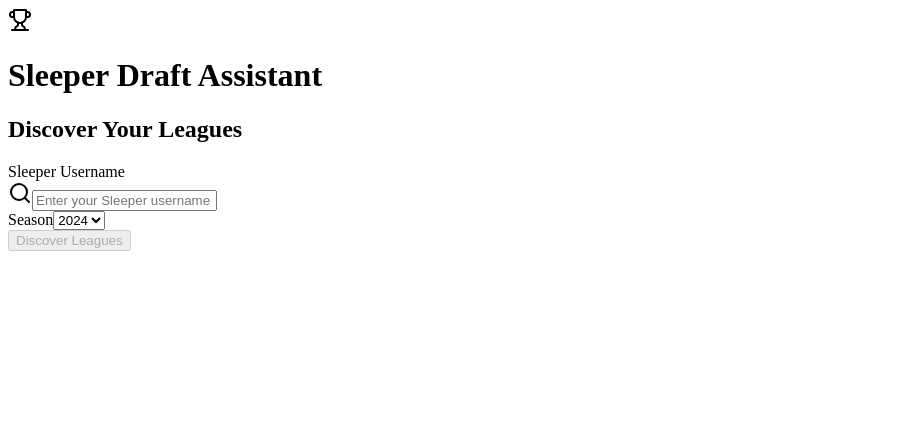
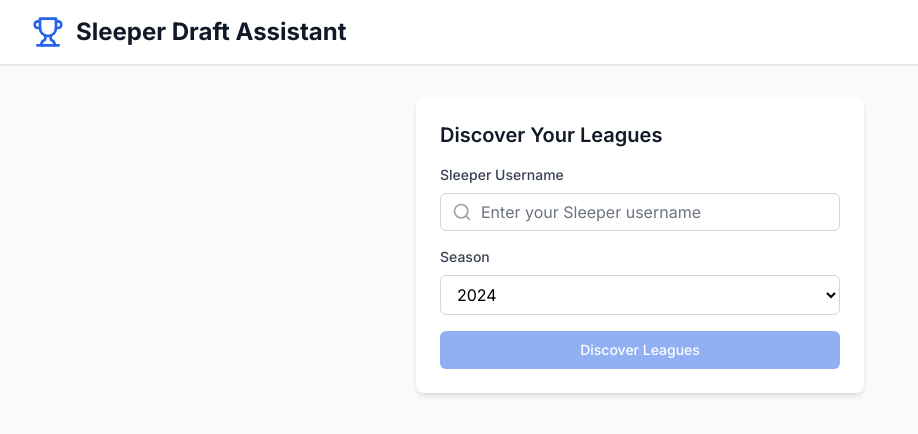
Before and after one commit to gairodev/FantasyFootballApp, a Next.js app in the folder app/web/: page / in a window 1280 px wide. Shown: the top 434 px of the page, without its empty margins (0-918 px from the left). Built offline with nearby package versions, Linux system fonts and the light colour scheme.

Commit message:
Fix Next.js build issues: add root layout.tsx, globals.css, and proper tsconfig.json for Next.js 14 App Router

```diff
--- /dev/null
+++ b/app/web/app/globals.css
@@ -0,0 +1,27 @@
+@tailwind base;
+@tailwind components;
+@tailwind utilities;
+
+:root {
+  --foreground-rgb: 0, 0, 0;
+  --background-start-rgb: 214, 219, 220;
+  --background-end-rgb: 255, 255, 255;
+}
+
+@media (prefers-color-scheme: dark) {
+  :root {
+    --foreground-rgb: 255, 255, 255;
+    --background-start-rgb: 0, 0, 0;
+    --background-end-rgb: 0, 0, 0;
+  }
+}
+
+body {
+  color: rgb(var(--foreground-rgb));
+  background: linear-gradient(
+      to bottom,
+      transparent,
+      rgb(var(--background-end-rgb))
+    )
+    rgb(var(--background-start-rgb));
+}
--- /dev/null
+++ b/app/web/app/layout.tsx
@@ -0,0 +1,22 @@
+import type { Metadata } from 'next'
+import { Inter } from 'next/font/google'
+import './globals.css'
+
+const inter = Inter({ subsets: ['latin'] })
+
+export const metadata: Metadata = {
+  title: 'Fantasy Football Draft Assistant',
+  description: 'AI-powered fantasy football draft recommendations with Sleeper integration',
+}
+
+export default function RootLayout({
+  children,
+}: {
+  children: React.ReactNode
+}) {
+  return (
+    <html lang="en">
+      <body className={inter.className}>{children}</body>
+    </html>
+  )
+}
```
Also changed, not shown: app/web/tsconfig.json (added, +28 -0 lines).
